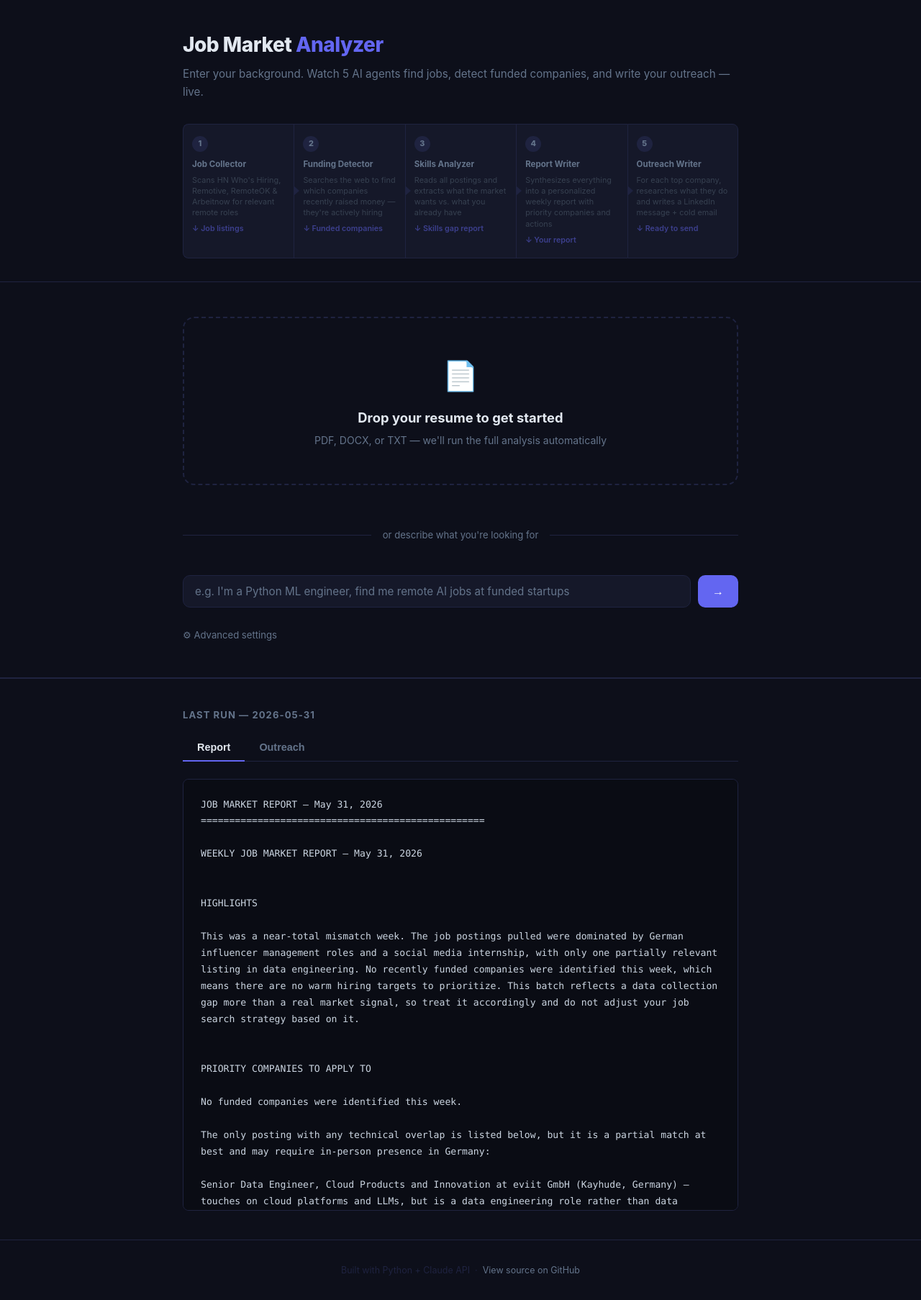
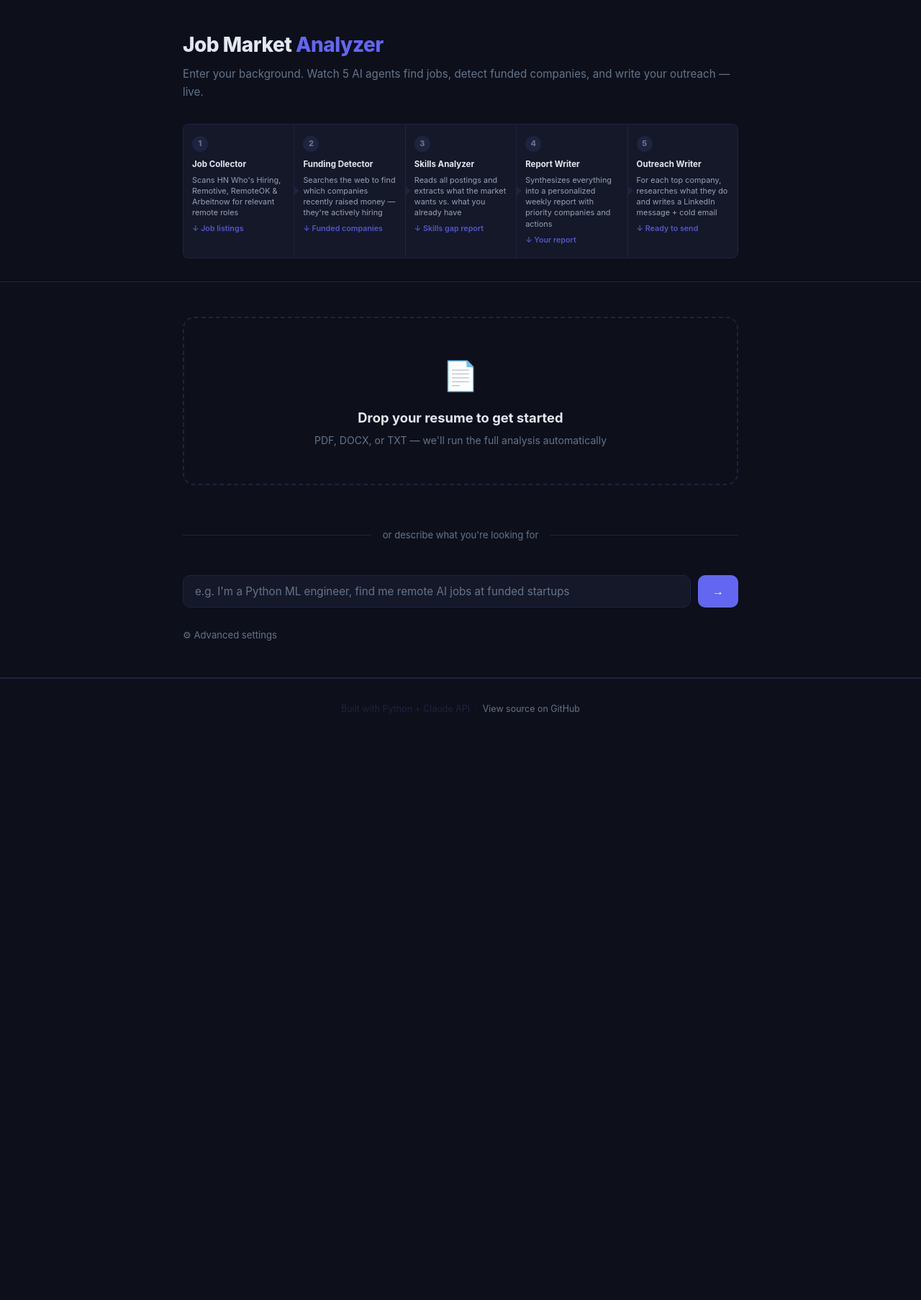
Before and after one commit to yishairasowsky/job-market-analyzer, a Flask app: page / in a window 1280 px wide. Shown: the whole page at 72% size. After the commit the page ends 992 px from the top, so only its background shows below. Run offline with Flask 3, Linux system fonts and the light colour scheme.

Commit message:
Fix pipeline text readability; remove stale last-run section
Co-Authored-By: Claude Sonnet 4.6 <noreply@anthropic.com>

```diff
--- a/templates/index.html
+++ b/templates/index.html
@@ -89,14 +89,14 @@
     .pipeline-step .step-name {
       font-size: 0.72rem;
       font-weight: 700;
-      color: var(--muted);
+      color: var(--text);
       margin-bottom: 0.35rem;
       transition: color 0.3s;
     }
 
     .pipeline-step .step-does {
       font-size: 0.68rem;
-      color: #374151;
+      color: #94a3b8;
       line-height: 1.4;
       margin-bottom: 0.35rem;
       transition: color 0.3s;
@@ -106,7 +106,7 @@
       font-size: 0.67rem;
       font-weight: 600;
       color: var(--accent);
-      opacity: 0.5;
+      opacity: 0.8;
       transition: opacity 0.3s;
     }
 
@@ -641,23 +641,6 @@
   </div>
 </section>
 
-{% if report %}
-<section id="prevSection">
-  <div class="container">
-    <h2>Last Run — {{ report_date }}</h2>
-    <div class="tabs">
-      <button class="tab-btn active" onclick="switchTab('prev-report', this)">Report</button>
-      <button class="tab-btn" onclick="switchTab('prev-outreach', this)">Outreach</button>
-    </div>
-    <div class="tab-panel active" id="tab-prev-report">
-      <div class="output-box">{{ report }}</div>
-    </div>
-    <div class="tab-panel" id="tab-prev-outreach">
-      <div class="output-box">{{ outreach or "No outreach messages from this run." }}</div>
-    </div>
-  </div>
-</section>
-{% endif %}
 
 <footer>
   <div class="container">
```
